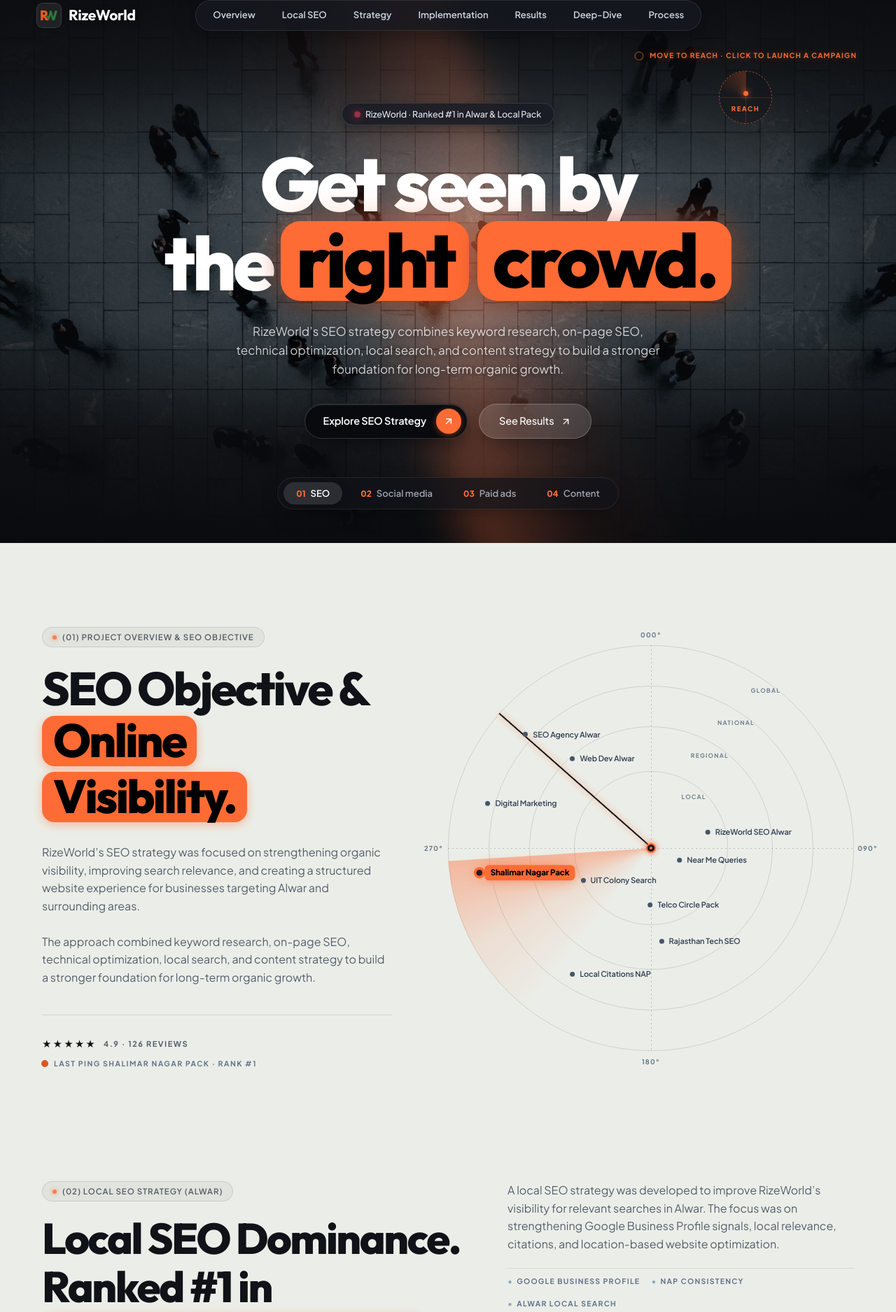
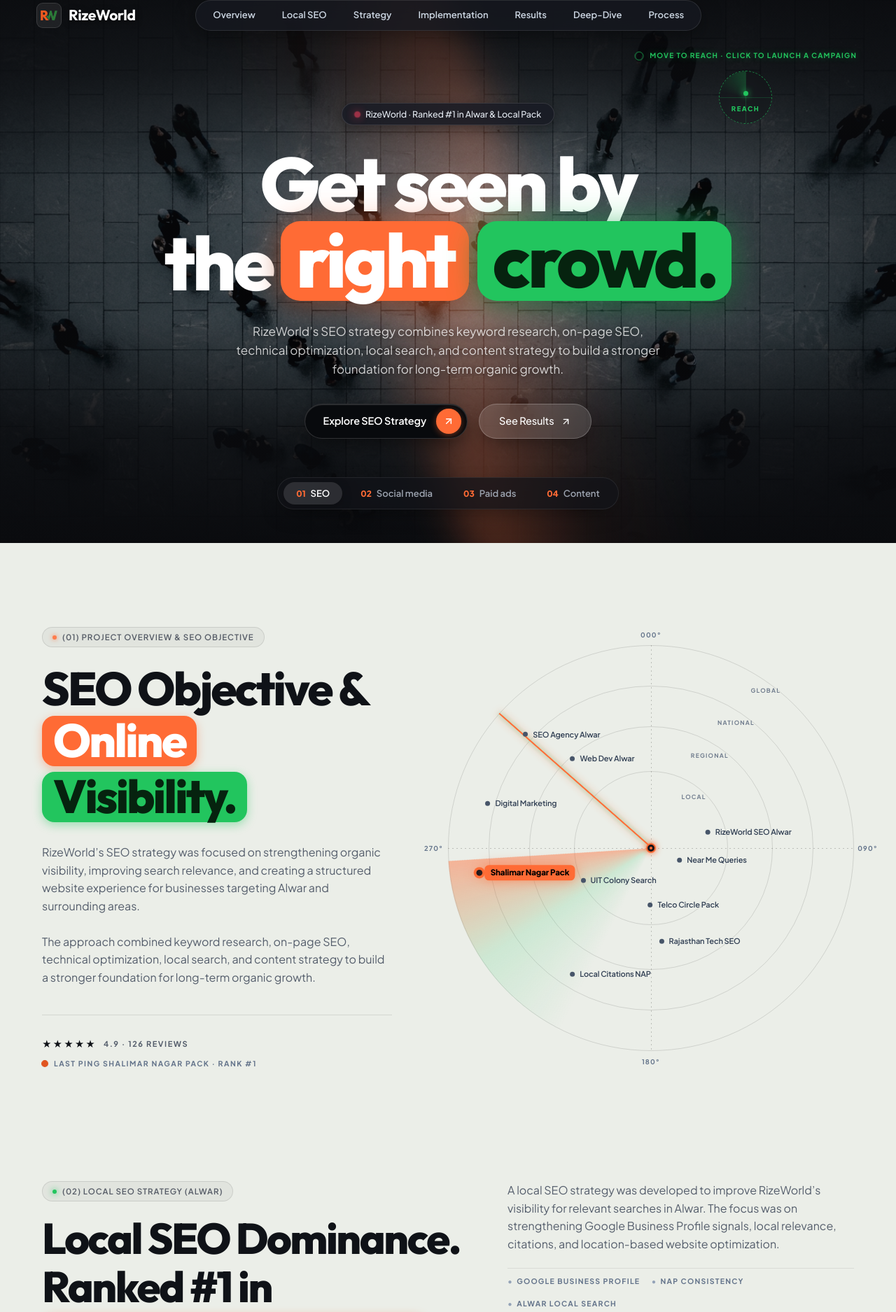
Before and after one commit to rizeworldcode/Portfolio, a React (Vite) app in the folder seo/: page / in a window 1280 px wide. Shown: the part 24-1899 px from the top of the page at 70% size. Built offline with nearby package versions, Linux system fonts and the light colour scheme.

Commit message:
feat: add core components and styling for seo portfolio application

```diff
--- a/seo/src/components/Channels/Channels.css
+++ b/seo/src/components/Channels/Channels.css
@@ -168,7 +168,7 @@
   height: 24px;
   border-radius: 50%;
   background: #ff6b35;
-  color: #000000;
+  color: #ffffff;
   font-family: var(--font-main);
   font-size: 11px;
   font-weight: 800;
@@ -295,8 +295,9 @@
   width: 7px;
   height: 7px;
   border-radius: 50%;
-  border: 1.5px solid #ff7d4d;
-  background: #ff6b35;
+  border: 1.5px solid #16a34a;
+  background: #22c55e;
+  box-shadow: 0 0 6px rgba(34, 197, 94, 0.6);
 }
 
 .channels-mockup__brand-url {
@@ -320,12 +321,13 @@
   top: 50%;
   transform: translateY(-50%);
   background: #11141a;
-  color: #ff6b35;
+  color: #22c55e;
   font-family: var(--font-main);
   font-size: 11px;
   font-weight: 800;
   padding: 3px 8px;
   border-radius: 9999px;
+  box-shadow: 0 0 8px rgba(34, 197, 94, 0.4);
 }
 
 /* Paid Ads Mockup Box (Video 00:07) */
--- a/seo/src/components/CrowdBuyers/CrowdBuyers.css
+++ b/seo/src/components/CrowdBuyers/CrowdBuyers.css
@@ -54,8 +54,8 @@
   width: 6px;
   height: 6px;
   border-radius: 50%;
-  background: #ff7d4d;
-  box-shadow: 0 0 6px #ff7d4d;
+  background: #22c55e;
+  box-shadow: 0 0 8px #22c55e;
 }
 
 .crowd-pill__text {
@@ -90,7 +90,7 @@
 .crowd-badge {
   display: inline-block;
   background: #ff6b35;
-  color: #000000;
+  color: #ffffff;
   padding: 0 16px 2px;
   border-radius: 18px;
   box-shadow: 0 4px 14px rgba(255, 107, 53, 0.4);
--- a/seo/src/components/Footer/Footer.css
+++ b/seo/src/components/Footer/Footer.css
@@ -302,17 +302,20 @@
 
 .rw-footer__wordmark-spotlight {
   position: absolute;
-  width: 260px;
-  height: 260px;
+  width: 280px;
+  height: 280px;
   border-radius: 50%;
   background: radial-gradient(
     circle,
-    rgba(255, 107, 53, 0.5) 0%,
-    rgba(255, 107, 53, 0.22) 40%,
-    transparent 70%
+    rgba(255, 107, 53, 0.42) 0%,
+    rgba(34, 197, 94, 0.28) 48%,
+    transparent 72%
   );
   border: 1.5px solid rgba(255, 107, 53, 0.55);
-  box-shadow: 0 0 45px rgba(255, 107, 53, 0.5), inset 0 0 30px rgba(255, 107, 53, 0.25);
+  box-shadow:
+    0 0 50px rgba(255, 107, 53, 0.45),
+    0 0 35px rgba(34, 197, 94, 0.35),
+    inset 0 0 30px rgba(255, 107, 53, 0.25);
   transform: translate(-50%, -50%);
   pointer-events: none;
   filter: blur(4px);
@@ -337,6 +340,7 @@
   transition: color 0.3s ease;
 }
 
+.rw-footer__wordmark-text--dual,
 .rw-footer__wordmark-text--orange,
 .rw-footer__wordmark-text--lime {
   position: absolute;
@@ -344,13 +348,23 @@
   display: flex;
   align-items: center;
   justify-content: center;
-  color: #ff6b35;
-  text-shadow: 0 0 40px rgba(255, 107, 53, 0.85), 0 0 80px rgba(255, 107, 53, 0.5);
-  clip-path: circle(130px at var(--mouse-x, 50%) var(--mouse-y, 50%));
+  clip-path: circle(140px at var(--mouse-x, 50%) var(--mouse-y, 50%));
   opacity: 0;
   transition: opacity 0.2s ease;
   pointer-events: none;
   z-index: 4;
+}
+
+.rw-wordmark-rize {
+  color: #ff6b35;
+  text-shadow: 0 0 40px rgba(255, 107, 53, 0.9), 0 0 80px rgba(255, 107, 53, 0.5);
+  display: inline-block;
+}
+
+.rw-wordmark-world {
+  color: #22c55e;
+  text-shadow: 0 0 40px rgba(34, 197, 94, 0.9), 0 0 80px rgba(34, 197, 94, 0.5);
+  display: inline-block;
 }
 
 .rw-footer__wordmark-text--visible {
--- a/seo/src/components/Footer/Footer.jsx
+++ b/seo/src/components/Footer/Footer.jsx
@@ -147,14 +147,15 @@
             RizeWorld
           </span>
 
-          {/* Glowing Brand Orange Text Layer (Clipped to circular torch around mouse) */}
+          {/* Glowing Dual-Tone Brand Text Layer (Rize in Orange + World in Green) */}
           <span
-            className={`rw-footer__wordmark-text rw-footer__wordmark-text--orange ${
+            className={`rw-footer__wordmark-text rw-footer__wordmark-text--dual ${
               isOverWordmark ? "rw-footer__wordmark-text--visible" : ""
             }`}
             aria-hidden="true"
           >
-            RizeWorld
+            <span className="rw-wordmark-rize">Rize</span>
+            <span className="rw-wordmark-world">World</span>
           </span>
 
           {/* Lime Spotlight Halo Ring */}
--- a/seo/src/components/FunnelProcess/FunnelProcess.css
+++ b/seo/src/components/FunnelProcess/FunnelProcess.css
@@ -48,8 +48,8 @@
   width: 6px;
   height: 6px;
   border-radius: 50%;
-  background: #ff7d4d;
-  box-shadow: 0 0 6px #ff7d4d;
+  background: #22c55e;
+  box-shadow: 0 0 8px #22c55e;
 }
 
 .funnel-pill__text {
@@ -84,7 +84,7 @@
 .funnel-badge {
   display: inline-block;
   background: #ff6b35;
-  color: #000000;
+  color: #ffffff;
   padding: 0 16px 2px;
   border-radius: 18px;
   box-shadow: 0 4px 14px rgba(255, 107, 53, 0.4);
--- a/seo/src/components/Hero/Hero.css
+++ b/seo/src/components/Hero/Hero.css
@@ -219,7 +219,7 @@
   width: 14px;
   height: 14px;
   border-radius: 50%;
-  border: 1.5px solid #ff6b35;
+  border: 1.5px solid #22c55e;
   position: relative;
   display: inline-block;
   animation: radarPing 2.2s cubic-bezier(0, 0, 0.2, 1) infinite;
@@ -241,16 +241,16 @@
   font-size: 10px;
   font-weight: 700;
   letter-spacing: 0.12em;
-  color: #ff6b35;
+  color: #22c55e;
   text-transform: uppercase;
-  text-shadow: 0 0 10px rgba(255, 107, 53, 0.4);
+  text-shadow: 0 0 10px rgba(34, 197, 94, 0.4);
 }
 
 .hero-radar-circle {
   width: 76px;
   height: 76px;
   border-radius: 50%;
-  border: 1px dashed rgba(255, 107, 53, 0.65);
+  border: 1px dashed rgba(34, 197, 94, 0.65);
   position: relative;
   display: flex;
   align-items: center;
@@ -262,8 +262,8 @@
 }
 
 .hero-radar-circle:hover {
-  border-color: #ff6b35;
-  box-shadow: 0 0 24px rgba(255, 107, 53, 0.35);
+  border-color: #22c55e;
+  box-shadow: 0 0 24px rgba(34, 197, 94, 0.35);
   transform: scale(1.08);
 }
 
@@ -275,7 +275,7 @@
     from 0deg,
     transparent 0deg,
     transparent 280deg,
-    rgba(255, 107, 53, 0.25) 360deg
+    rgba(34, 197, 94, 0.25) 360deg
   );
   animation: radarSweep 4s linear infinite;
 }
@@ -293,22 +293,22 @@
   position: absolute;
   width: 100%;
   height: 1px;
-  background: rgba(255, 107, 53, 0.2);
+  background: rgba(34, 197, 94, 0.2);
 }
 
 .hero-radar-circle__crosshair-v {
   position: absolute;
   height: 100%;
   width: 1px;
-  background: rgba(255, 107, 53, 0.2);
+  background: rgba(34, 197, 94, 0.2);
 }
 
 .hero-radar-circle__dot {
   width: 7px;
   height: 7px;
   border-radius: 50%;
-  background: #ff6b35;
-  box-shadow: 0 0 10px #ff6b35;
+  background: #22c55e;
+  box-shadow: 0 0 10px #22c55e;
   z-index: 2;
   position: absolute;
   top: 38%;
@@ -319,7 +319,7 @@
   font-size: 9.5px;
   font-weight: 800;
   letter-spacing: 0.16em;
-  color: #ff6b35;
+  color: #22c55e;
   z-index: 2;
   position: absolute;
   bottom: 14px;
@@ -410,25 +410,44 @@
   flex-wrap: wrap;
 }
 
-/* The iconic Lime Badge Pills */
+/* Dual-Tone Badge Pills matching RW Logo */
 .hero-badge-pill {
   display: inline-block;
-  background: #ff6b35;
-  color: #000000;
   padding: 0px 22px 4px;
   border-radius: 28px;
+  transform: translateY(-2px);
+  transition: transform 0.3s ease, box-shadow 0.3s ease;
+  user-select: none;
+  font-weight: 800;
+}
+
+.hero-badge-pill--orange {
+  background: #ff6b35;
+  color: #ffffff;
   box-shadow:
     0 0 45px rgba(255, 107, 53, 0.45),
     0 12px 30px rgba(0, 0, 0, 0.3);
-  transform: translateY(-2px);
-  transition: transform 0.3s ease, box-shadow 0.3s ease;
-  user-select: none;
 }
 
-.hero-badge-pill:hover {
+.hero-badge-pill--orange:hover {
   transform: translateY(-6px) scale(1.02);
   box-shadow:
     0 0 60px rgba(255, 107, 53, 0.65),
+    0 16px 36px rgba(0, 0, 0, 0.4);
+}
+
+.hero-badge-pill--green {
+  background: #22c55e;
+  color: #06230f;
+  box-shadow:
+    0 0 45px rgba(34, 197, 94, 0.45),
+    0 12px 30px rgba(0, 0, 0, 0.3);
+}
+
+.hero-badge-pill--green:hover {
+  transform: translateY(-6px) scale(1.02);
+  box-shadow:
+    0 0 60px rgba(34, 197, 94, 0.65),
     0 16px 36px rgba(0, 0, 0, 0.4);
 }
 
--- a/seo/src/components/Hero/Hero.jsx
+++ b/seo/src/components/Hero/Hero.jsx
@@ -105,10 +105,10 @@
           <span className="hero-title__row">Get seen by</span>
           <span className="hero-title__row">
             the{" "}
-            <span className="hero-badge-pill">
+            <span className="hero-badge-pill hero-badge-pill--orange">
               right
             </span>{" "}
-            <span className="hero-badge-pill">
+            <span className="hero-badge-pill hero-badge-pill--green">
               crowd.
             </span>
           </span>
--- a/seo/src/components/PricingPlans/PricingPlans.css
+++ b/seo/src/components/PricingPlans/PricingPlans.css
@@ -285,7 +285,7 @@
 
 .pricing-card__btn--lime {
   background: #ff6b35 !important;
-  color: #000000 !important;
+  color: #ffffff !important;
   border-color: #ff6b35 !important;
   box-shadow: 0 4px 20px rgba(255, 107, 53, 0.35);
 }
--- a/seo/src/components/RadarClients/RadarClients.css
+++ b/seo/src/components/RadarClients/RadarClients.css
@@ -88,14 +88,24 @@
 
 .radar-badge {
   display: inline-block;
-  background: #ff6b35;
-  color: #000000;
   padding: 0 16px 2px;
   border-radius: 18px;
-  box-shadow: 0 4px 14px rgba(255, 107, 53, 0.4);
   transform: translateY(-2px);
   user-select: none;
   transition: transform 0.25s ease;
+  font-weight: 800;
+}
+
+.radar-badge--orange {
+  background: #ff6b35;
+  color: #ffffff;
+  box-shadow: 0 4px 14px rgba(255, 107, 53, 0.4);
+}
+
+.radar-badge--green {
+  background: #22c55e;
+  color: #06230f;
+  box-shadow: 0 4px 14px rgba(34, 197, 94, 0.4);
 }
 
 .radar-badge:hover {
@@ -366,9 +376,9 @@
   background: conic-gradient(
     from 315deg,
     transparent 0deg,
-    transparent 310deg,
-    rgba(255, 107, 53, 0.12) 335deg,
-    rgba(255, 107, 53, 0.42) 360deg
+    transparent 300deg,
+    rgba(34, 197, 94, 0.15) 330deg,
+    rgba(255, 107, 53, 0.45) 360deg
   );
 }
 
@@ -378,8 +388,8 @@
   left: 50%;
   width: 1.5px;
   height: 50%;
-  background: #11141a;
-  box-shadow: 0 0 10px rgba(255, 107, 53, 0.8);
+  background: #ff6b35;
+  box-shadow: 0 0 12px rgba(255, 107, 53, 0.9), 0 0 6px rgba(34, 197, 94, 0.6);
   transform-origin: bottom center;
 }
 
--- a/seo/src/components/RadarClients/RadarClients.jsx
+++ b/seo/src/components/RadarClients/RadarClients.jsx
@@ -49,8 +49,8 @@
           <h2 className="radar-title">
             <span className="radar-title__main">SEO Objective &</span>
             <span className="radar-title__badges">
-              <span className="radar-badge">Online</span>{" "}
-              <span className="radar-badge">Visibility.</span>
+              <span className="radar-badge radar-badge--orange">Online</span>{" "}
+              <span className="radar-badge radar-badge--green">Visibility.</span>
             </span>
           </h2>
 
--- a/seo/src/index.css
+++ b/seo/src/index.css
@@ -20,11 +20,18 @@
   --text-primary: #ffffff;
   --text-secondary: #94a3b8;
   --text-muted: #64748b;
+  --brand-orange: #ff6b35;
+  --brand-orange-glow: rgba(255, 107, 53, 0.4);
+  --brand-green: #22c55e;
+  --brand-green-glow: rgba(34, 197, 94, 0.4);
+  --brand-gradient: linear-gradient(135deg, #ff6b35 0%, #22c55e 100%);
   --accent-brand: #ff6b35;
   --accent-brand-glow: rgba(255, 107, 53, 0.4);
-  --accent-green: #ff6b35;
-  --accent-cyan: #ff8552;
-  --accent-blue: #ff6b35;
+  --accent-green: #22c55e;
+  --accent-green-glow: rgba(34, 197, 94, 0.4);
+  --accent-orange: #ff6b35;
+  --accent-cyan: #22c55e;
+  --accent-blue: #22c55e;
   --border-color: rgba(255, 255, 255, 0.08);
 }
 
```
Also changed, not shown: seo/src/components/CrowdBuyers/CrowdBox.jsx (+6 -6 lines).
